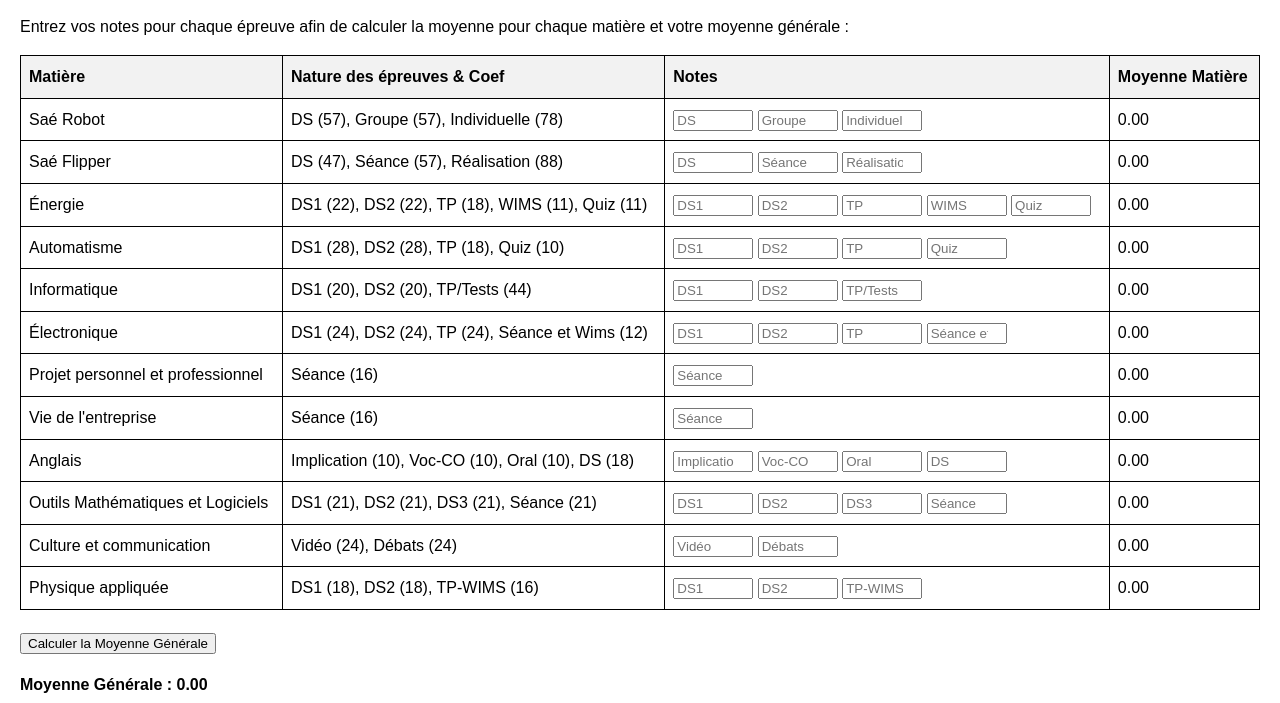
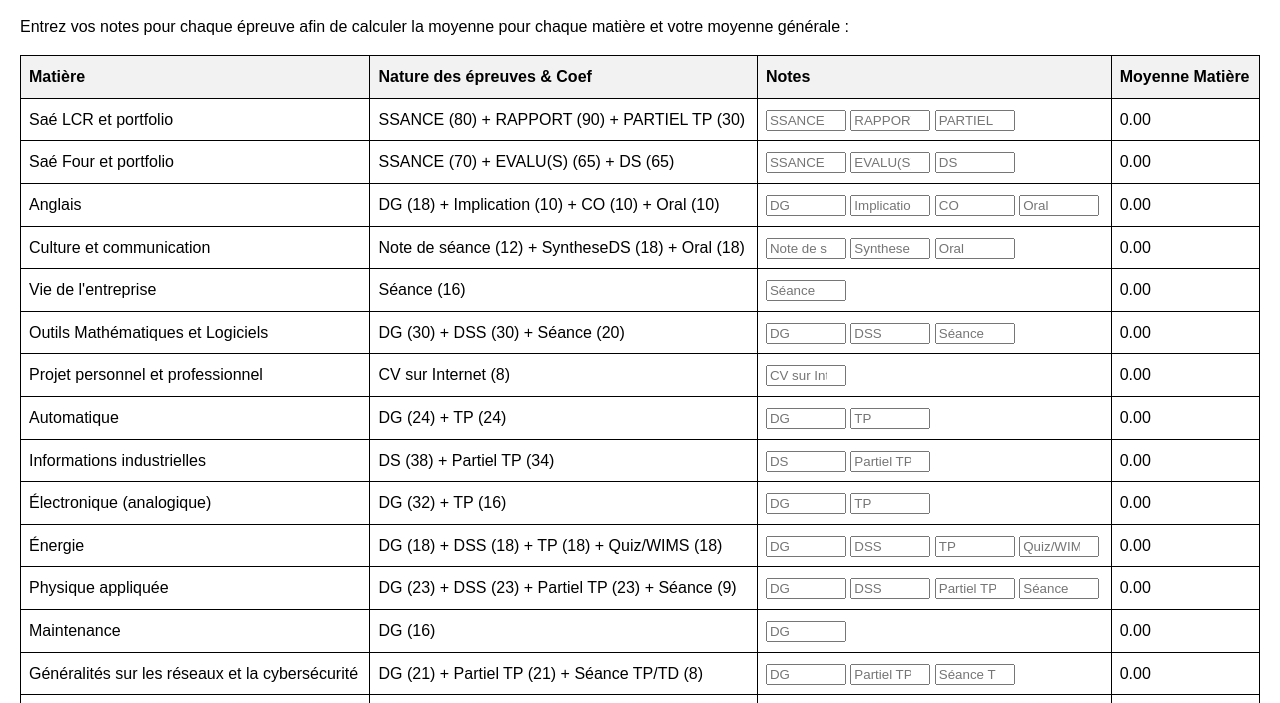
Before and after one commit to H7-216/calculmoyenne, a plain HTML site: page index.html in a window 1280 px wide. Shown: the part 208-911 px from the top of the page. Drawn offline with Linux system fonts and the light colour scheme.

Commit message:
Update index.html

```diff
--- a/index.html
+++ b/index.html
@@ -89,74 +89,43 @@
         </thead>
         <tbody>
             <tr>
-            <td>Saé Robot</td>
-            <td>DS (57), Groupe (57), Individuelle (78)</td>
+                <td>Saé LCR et portfolio</td>
+                <td>SSANCE (80) + RAPPORT (90) + PARTIEL TP (30)</td>
                 <td>
-                <input type="number" min="0" max="20" step="0.01" placeholder="DS" class="note" data-coef="57">
-                <input type="number" min="0" max="20" step="0.01" placeholder="Groupe" class="note" data-coef="57">
-                <input type="number" min="0" max="20" step="0.01" placeholder="Individuelle" class="note" data-coef="78">
+                    <input type="number" min="0" max="20" step="0.01" placeholder="SSANCE" class="note" data-coef="80">
+                    <input type="number" min="0" max="20" step="0.01" placeholder="RAPPORT" class="note" data-coef="90">
+                    <input type="number" min="0" max="20" step="0.01" placeholder="PARTIEL TP" class="note" data-coef="30">
                 </td>
                 <td><span class="moyenne-matiere">0.00</span></td>
             </tr>
             <tr>
-            <td>Saé Flipper</td>
-            <td>DS (47), Séance (57), Réalisation (88)</td>
+                <td>Saé Four et portfolio</td>
+                <td>SSANCE (70) + EVALU(S) (65) + DS (65)</td>
                 <td>
-                <input type="number" min="0" max="20" step="0.01" placeholder="DS" class="note" data-coef="47">
-                <input type="number" min="0" max="20" step="0.01" placeholder="Séance" class="note" data-coef="57">
-                <input type="number" min="0" max="20" step="0.01" placeholder="Réalisation" class="note" data-coef="88">
+                    <input type="number" min="0" max="20" step="0.01" placeholder="SSANCE" class="note" data-coef="70">
+                    <input type="number" min="0" max="20" step="0.01" placeholder="EVALU(S)" class="note" data-coef="65">
+                    <input type="number" min="0" max="20" step="0.01" placeholder="DS" class="note" data-coef="65">
                 </td>
                 <td><span class="moyenne-matiere">0.00</span></td>
             </tr>
             <tr>
-            <td>Énergie</td>
-            <td>DS1 (22), DS2 (22), TP (18), WIMS (11), Quiz (11)</td>
+                <td>Anglais</td>
+                <td>DG (18) + Implication (10) + CO (10) + Oral (10)</td>
                 <td>
-                <input type="number" min="0" max="20" step="0.01" placeholder="DS1" class="note" data-coef="22">
-                <input type="number" min="0" max="20" step="0.01" placeholder="DS2" class="note" data-coef="22">
-                <input type="number" min="0" max="20" step="0.01" placeholder="TP" class="note" data-coef="18">
-                <input type="number" min="0" max="20" step="0.01" placeholder="WIMS" class="note" data-coef="11">
-                <input type="number" min="0" max="20" step="0.01" placeholder="Quiz" class="note" data-coef="11">
+                    <input type="number" min="0" max="20" step="0.01" placeholder="DG" class="note" data-coef="18">
+                    <input type="number" min="0" max="20" step="0.01" placeholder="Implication" class="note" data-coef="10">
+                    <input type="number" min="0" max="20" step="0.01" placeholder="CO" class="note" data-coef="10">
+                    <input type="number" min="0" max="20" step="0.01" placeholder="Oral" class="note" data-coef="10">
                 </td>
                 <td><span class="moyenne-matiere">0.00</span></td>
             </tr>
             <tr>
-            <td>Automatisme</td>
-            <td>DS1 (28), DS2 (28), TP (18), Quiz (10)</td>
+                <td>Culture et communication</td>
+                <td>Note de séance (12) + SyntheseDS (18) + Oral (18)</td>
                 <td>
-                <input type="number" min="0" max="20" step="0.01" placeholder="DS1" class="note" data-coef="28">
-                <input type="number" min="0" max="20" step="0.01" placeholder="DS2" class="note" data-coef="28">
-                <input type="number" min="0" max="20" step="0.01" placeholder="TP" class="note" data-coef="18">
-                <input type="number" min="0" max="20" step="0.01" placeholder="Quiz" class="note" data-coef="10">
-            </td>
-            <td><span class="moyenne-matiere">0.00</span></td>
-        </tr>
-        <tr>
-            <td>Informatique</td>
-            <td>DS1 (20), DS2 (20), TP/Tests (44)</td>
-            <td>
-                <input type="number" min="0" max="20" step="0.01" placeholder="DS1" class="note" data-coef="20">
-                <input type="number" min="0" max="20" step="0.01" placeholder="DS2" class="note" data-coef="20">
-                <input type="number" min="0" max="20" step="0.01" placeholder="TP/Tests" class="note" data-coef="44">
-            </td>
-            <td><span class="moyenne-matiere">0.00</span></td>
-        </tr>
-        <tr>
-            <td>Électronique</td>
-            <td>DS1 (24), DS2 (24), TP (24), Séance et Wims (12)</td>
-            <td>
-                <input type="number" min="0" max="20" step="0.01" placeholder="DS1" class="note" data-coef="24">
-                <input type="number" min="0" max="20" step="0.01" placeholder="DS2" class="note" data-coef="24">
-                <input type="number" min="0" max="20" step="0.01" placeholder="TP" class="note" data-coef="24">
-                <input type="number" min="0" max="20" step="0.01" placeholder="Séance et Wims" class="note" data-coef="12">
-            </td>
-            <td><span class="moyenne-matiere">0.00</span></td>
-        </tr>
-        <tr>
-            <td>Projet personnel et professionnel</td>
-            <td>Séance (16)</td>
-            <td>
-                <input type="number" min="0" max="20" step="0.01" placeholder="Séance" class="note" data-coef="16">
+                    <input type="number" min="0" max="20" step="0.01" placeholder="Note de séance" class="note" data-coef="12">
+                    <input type="number" min="0" max="20" step="0.01" placeholder="SyntheseDS" class="note" data-coef="18">
+                    <input type="number" min="0" max="20" step="0.01" placeholder="Oral" class="note" data-coef="18">
                 </td>
                 <td><span class="moyenne-matiere">0.00</span></td>
             </tr>
@@ -169,43 +138,106 @@
                 <td><span class="moyenne-matiere">0.00</span></td>
             </tr>
             <tr>
-            <td>Anglais</td>
-            <td>Implication (10), Voc-CO (10), Oral (10), DS (18)</td>
+                <td>Outils Mathématiques et Logiciels</td>
+                <td>DG (30) + DSS (30) + Séance (20)</td>
                 <td>
-                <input type="number" min="0" max="20" step="0.01" placeholder="Implication" class="note" data-coef="10">
-                <input type="number" min="0" max="20" step="0.01" placeholder="Voc-CO" class="note" data-coef="10">
-                <input type="number" min="0" max="20" step="0.01" placeholder="Oral" class="note" data-coef="10">
-                <input type="number" min="0" max="20" step="0.01" placeholder="DS" class="note" data-coef="18">
+                    <input type="number" min="0" max="20" step="0.01" placeholder="DG" class="note" data-coef="30">
+                    <input type="number" min="0" max="20" step="0.01" placeholder="DSS" class="note" data-coef="30">
+                    <input type="number" min="0" max="20" step="0.01" placeholder="Séance" class="note" data-coef="20">
                 </td>
                 <td><span class="moyenne-matiere">0.00</span></td>
             </tr>
             <tr>
-            <td>Outils Mathématiques et Logiciels</td>
-            <td>DS1 (21), DS2 (21), DS3 (21), Séance (21)</td>
+                <td>Projet personnel et professionnel</td>
+                <td>CV sur Internet (8)</td>
                 <td>
-                <input type="number" min="0" max="20" step="0.01" placeholder="DS1" class="note" data-coef="21">
-                <input type="number" min="0" max="20" step="0.01" placeholder="DS2" class="note" data-coef="21">
-                <input type="number" min="0" max="20" step="0.01" placeholder="DS3" class="note" data-coef="21">
-                <input type="number" min="0" max="20" step="0.01" placeholder="Séance" class="note" data-coef="21">
+                    <input type="number" min="0" max="20" step="0.01" placeholder="CV sur Internet" class="note" data-coef="8">
                 </td>
                 <td><span class="moyenne-matiere">0.00</span></td>
             </tr>
             <tr>
-            <td>Culture et communication</td>
-            <td>Vidéo (24), Débats (24)</td>
+                <td>Automatique</td>
+                <td>DG (24) + TP (24)</td>
                 <td>
-                <input type="number" min="0" max="20" step="0.01" placeholder="Vidéo" class="note" data-coef="24">
-                <input type="number" min="0" max="20" step="0.01" placeholder="Débats" class="note" data-coef="24">
+                    <input type="number" min="0" max="20" step="0.01" placeholder="DG" class="note" data-coef="24">
+                    <input type="number" min="0" max="20" step="0.01" placeholder="TP" class="note" data-coef="24">
+                </td>
+                <td><span class="moyenne-matiere">0.00</span></td>
+            </tr>
+            <tr>
+                <td>Informations industrielles</td>
+                <td>DS (38) + Partiel TP (34)</td>
+                <td>
+                    <input type="number" min="0" max="20" step="0.01" placeholder="DS" class="note" data-coef="38">
+                    <input type="number" min="0" max="20" step="0.01" placeholder="Partiel TP" class="note" data-coef="34">
+                </td>
+                <td><span class="moyenne-matiere">0.00</span></td>
+            </tr>
+            <tr>
+                <td>Électronique (analogique)</td>
+                <td>DG (32) + TP (16)</td>
+                <td>
+                    <input type="number" min="0" max="20" step="0.01" placeholder="DG" class="note" data-coef="32">
+                    <input type="number" min="0" max="20" step="0.01" placeholder="TP" class="note" data-coef="16">
+                </td>
+                <td><span class="moyenne-matiere">0.00</span></td>
+            </tr>
+            <tr>
+                <td>Énergie</td>
+                <td>DG (18) + DSS (18) + TP (18) + Quiz/WIMS (18)</td>
+                <td>
+                    <input type="number" min="0" max="20" step="0.01" placeholder="DG" class="note" data-coef="18">
+                    <input type="number" min="0" max="20" step="0.01" placeholder="DSS" class="note" data-coef="18">
+                    <input type="number" min="0" max="20" step="0.01" placeholder="TP" class="note" data-coef="18">
+                    <input type="number" min="0" max="20" step="0.01" placeholder="Quiz/WIMS" class="note" data-coef="18">
                 </td>
                 <td><span class="moyenne-matiere">0.00</span></td>
             </tr>
             <tr>
                 <td>Physique appliquée</td>
-            <td>DS1 (18), DS2 (18), TP-WIMS (16)</td>
+                <td>DG (23) + DSS (23) + Partiel TP (23) + Séance (9)</td>
                 <td>
-                <input type="number" min="0" max="20" step="0.01" placeholder="DS1" class="note" data-coef="18">
-                <input type="number" min="0" max="20" step="0.01" placeholder="DS2" class="note" data-coef="18">
-                <input type="number" min="0" max="20" step="0.01" placeholder="TP-WIMS" class="note" data-coef="16">
+                    <input type="number" min="0" max="20" step="0.01" placeholder="DG" class="note" data-coef="23">
+                    <input type="number" min="0" max="20" step="0.01" placeholder="DSS" class="note" data-coef="23">
+                    <input type="number" min="0" max="20" step="0.01" placeholder="Partiel TP" class="note" data-coef="23">
+                    <input type="number" min="0" max="20" step="0.01" placeholder="Séance" class="note" data-coef="9">
+                </td>
+                <td><span class="moyenne-matiere">0.00</span></td>
+            </tr>
+            <tr>
+                <td>Maintenance</td>
+                <td>DG (16)</td>
+                <td>
+                    <input type="number" min="0" max="20" step="0.01" placeholder="DG" class="note" data-coef="16">
+                </td>
+                <td><span class="moyenne-matiere">0.00</span></td>
+            </tr>
+            <tr>
+                <td>Généralités sur les réseaux et la cybersécurité</td>
+                <td>DG (21) + Partiel TP (21) + Séance TP/TD (8)</td>
+                <td>
+                    <input type="number" min="0" max="20" step="0.01" placeholder="DG" class="note" data-coef="21">
+                    <input type="number" min="0" max="20" step="0.01" placeholder="Partiel TP" class="note" data-coef="21">
+                    <input type="number" min="0" max="20" step="0.01" placeholder="Séance TP/TD" class="note" data-coef="8">
+                </td>
+                <td><span class="moyenne-matiere">0.00</span></td>
+            </tr>
+            <tr>
+                <td>Supervision / Télégestion</td>
+                <td>DG (24) + TP (8)</td>
+                <td>
+                    <input type="number" min="0" max="20" step="0.01" placeholder="DG" class="note" data-coef="24">
+                    <input type="number" min="0" max="20" step="0.01" placeholder="TP" class="note" data-coef="8">
+                </td>
+                <td><span class="moyenne-matiere">0.00</span></td>
+            </tr>
+            <tr>
+                <td>Électronique (numérique)</td>
+                <td>DG (21) + Partiel TP (21) + Séance TP/TD (8)</td>
+                <td>
+                    <input type="number" min="0" max="20" step="0.01" placeholder="DG" class="note" data-coef="21">
+                    <input type="number" min="0" max="20" step="0.01" placeholder="Partiel TP" class="note" data-coef="21">
+                    <input type="number" min="0" max="20" step="0.01" placeholder="Séance TP/TD" class="note" data-coef="8">
                 </td>
                 <td><span class="moyenne-matiere">0.00</span></td>
             </tr>
```
Lines whose indentation alone changed are shown as unchanged.
